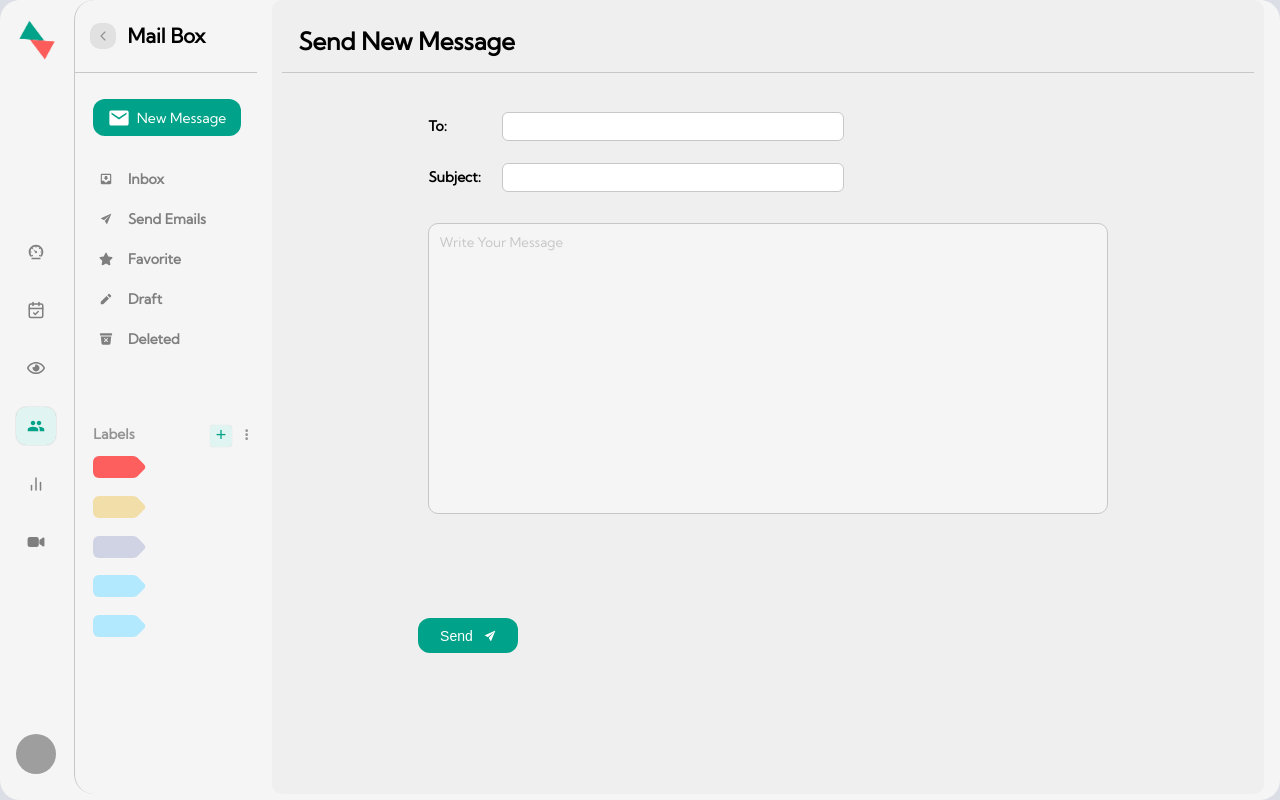
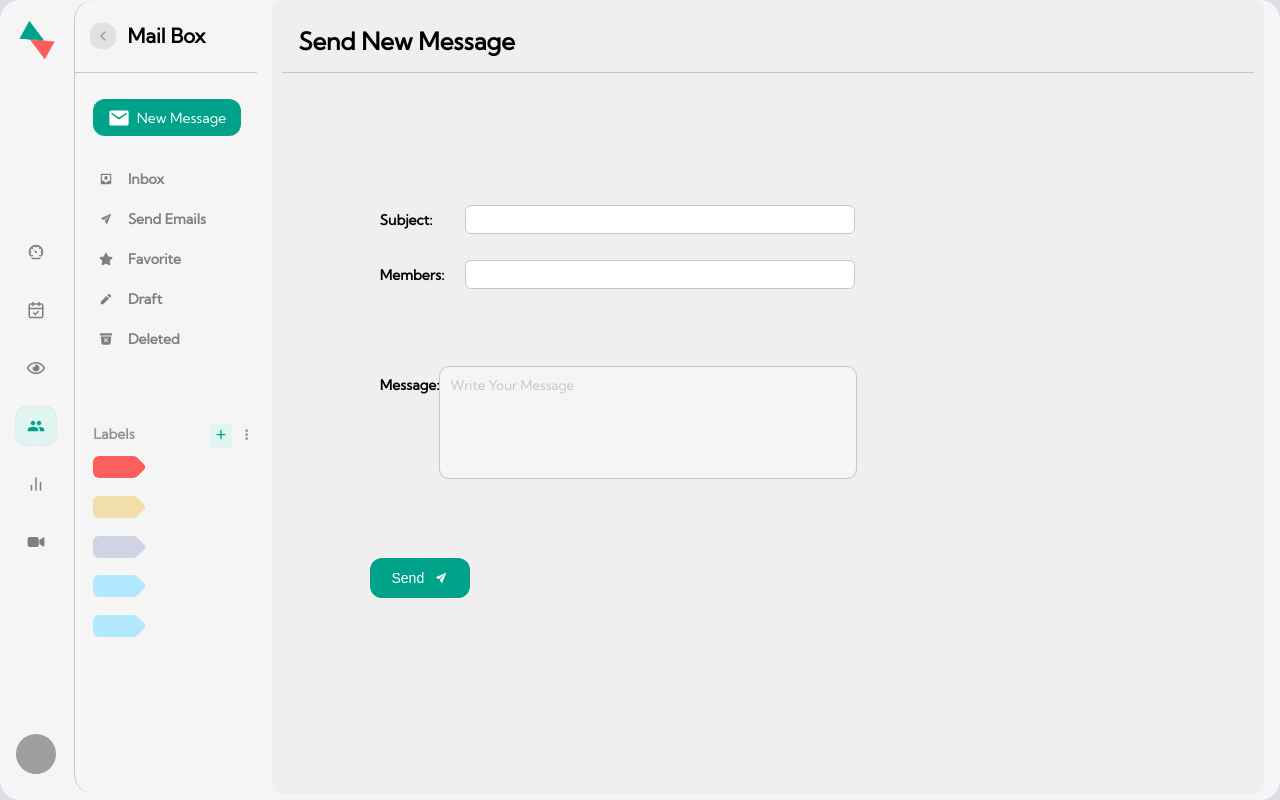
Before and after one commit to Avib315/mailBox-react, a React (Vite) app: page /emails/new-message in a window 1280 px wide. Built offline with nearby package versions, Linux system fonts and the light colour scheme; grey boxes are pictures that could not be loaded.

Commit message:
new login function

```diff
--- a/src/components/EmailLi/emailLi.jsx
+++ b/src/components/EmailLi/emailLi.jsx
@@ -1,12 +1,39 @@
-import React from 'react'
+import React, { useContext, useState } from 'react'
 import "./emailLi.scss"
 import { Badge } from '../Badge/badge'
 import { FaStar } from "react-icons/fa";
 import { NavLink } from 'react-router-dom';
 import playOnClickEffect from '../../functions/soundClickEffect';
-export const EmailLi = ({ userName = "", to = "", timeMsg = "", userMsg = "", members = [], isRead }) => {
+import { axiosReq } from '../../functions/webApi';
+import { UserContexts } from '../../dataContext/UserContext';
+export const EmailLi = ({ to = "", timeMsg = "", userMsg = "", members = [], isRead, chatId , isFavorite}) => {
+  const [read, setRead] = useState(isRead)
+  const [favorite, setIsFavorite] = useState(Boolean(isFavorite))
+  const { userId } = useContext(UserContexts)
+  const openCheatClickHendler = async () => {
+    playOnClickEffect()
+    try {
+      const res = await axiosReq({ method: "PUT", url: "userchats/readchat", body: { userId, chatId } })
+      if (res)
+        setRead(true)
+    }
+    catch (err) {
+      console.error(err)
+    }
+  }
+  const toggleToFavoritClickHendler = async (e) => {
+    e.preventDefault()
+    try {
+      const res = await axiosReq({ method: "PUT", url: "userchats/favoritchst", body: { userId, chatId , status:"isFavorite" , statusaVlue:!favorite} })
+      if (res)
+      setIsFavorite(!favorite)
+    }
+    catch (err) {
+      console.error(err)
+    }
+  }
   return (
-    <NavLink onClick={() => playOnClickEffect()} to={to} className={({ isActive }) => isActive ? "EmailLi activeLink" : "EmailLi"}>
+    <NavLink state={{ read }} onClick={openCheatClickHendler} to={to} className={({ isActive }) => isActive ? "EmailLi activeLink" : "EmailLi"}>
 
       <div className="usersImageContainer">
         {members.slice(0, 3).map((mem, i) => <img key={"keyImage" + String(Math.random() * 0.567) + i} src={mem.avatar} alt="userMember" />)}
@@ -20,7 +47,7 @@ export const EmailLi = ({ userName = "", to = "", timeMsg = "", userMsg = "", me
 
       <div className="timeAndBadeg">
         <p className='time'>{timeMsg}</p>
-        {isRead ? <button className='star' onClick={(e) => e.preventDefault()}><FaStar /></button> : <Badge />}
+        {read ? <button className={`star ${favorite&&"active"}`} onClick={toggleToFavoritClickHendler}><FaStar /></button> : <Badge />}
       </div>
     </NavLink>
   )
--- a/src/components/EmailLi/emailLi.scss
+++ b/src/components/EmailLi/emailLi.scss
@@ -114,6 +114,9 @@
       align-items: center;
       background-color: inherit;
       color: #a3a3a3;
+      &.active{
+        color:var(--green);
+      }
     }
   }
 }
--- a/src/components/SendBtn/sendBtn.jsx
+++ b/src/components/SendBtn/sendBtn.jsx
@@ -1,9 +1,8 @@
 import React from 'react'
 import "./sendBtn.scss"
 import { IoIosSend } from "react-icons/io";
-export const SendBtn = (props) => {
-    console.log(props.loading)
+export const SendBtn = ({loading, ...props}) => {
     return (
-        <button className={`SendBtn ${props.loading&&"loadingBtn"} `} {...props}>Send <IoIosSend /> </button>
+        <button className={`SendBtn ${loading ? "loadingBtn" : null} `} {...props}>Send <IoIosSend /> </button>
     )
 }
--- a/src/pages/Cheats/cheats.jsx
+++ b/src/pages/Cheats/cheats.jsx
@@ -13,7 +13,9 @@ import { useParams } from 'react-router-dom';
 import { useAxiosReq, axiosReq } from '../../functions/webApi';
 import { UserContexts } from '../../dataContext/UserContext';
 import { Loading } from '../../components/Loading/loading';
+import { useLocation } from 'react-router-dom';
 export const Cheats = () => {
+  const { state } = useLocation()
   const { emailId } = useParams()
   const { data, setLoading, loading, setData } = useAxiosReq({ deafultValue: {}, url: "userchats/getchatsbyid", body: { chatId: emailId }, dependency: [emailId] })
   const { userId } = useContext(UserContexts)
@@ -55,11 +57,11 @@ export const Cheats = () => {
             {data?.msg?.map((msg, i) => <CheatRow key={"ceats" + i} isMe={userId == msg.from._id}{...msg} />)}
           </div>
           <div className="textAreaBtnContainer">
-          <TextArea value={newMsg}  onChange={e => { setNewMsg(e.target.value); }} />
+            <TextArea value={newMsg} onChange={e => { setNewMsg(e.target.value); }} />
             <SendBtn onClick={sendMsgHendler} loading={loading} />
           </div>
         </div>
-      </>: <Loading/>}
+      </> : <Loading />}
     </div>
 
   )
--- a/src/pages/EmailList/emailList.jsx
+++ b/src/pages/EmailList/emailList.jsx
@@ -12,7 +12,7 @@ export const EmailList = () => {
   const { userId } = useContext(UserContexts)
   const { emailType } = useParams()
   const axiosPostQuery = { method: "POST", deafultValue: [], url: "userchats/getchats", body: { flags: [flags[emailType]] }, dependency: [emailType] }
-  const { loading, data, setData , setLoading } = useAxiosReq(axiosPostQuery)
+  const { loading, data, setData, setLoading } = useAxiosReq(axiosPostQuery)
   let searchTimeOut;
   const searchByInput = (e) => {
     clearTimeout(searchTimeOut)
@@ -36,10 +36,13 @@ export const EmailList = () => {
           {(!loading && data?.length == 0) && < h2 > No Chats , You Lonely Fuck</h2>}
           {data.map((e, i) => {
             const lastmsg = e.chat.msg.find(msg => msg.date === e.chat.lastDate)
+            console.log(e);
             return <EmailLi
+              chatId={e._id}
               to={e.chat._id}
               key={"emailList-" + i}
               isRead={e.isRead}
+              isFavorite={e.isFavorite}
               members={e.chat.members.filter(u => u._id !== userId)}
               userName={e.chat.members[e.chat.members.length - 1].fullName}
               userMsg={lastmsg?.content}
--- a/src/pages/LoginPage/loginPage.jsx
+++ b/src/pages/LoginPage/loginPage.jsx
@@ -4,6 +4,7 @@ import { FormSignContainer } from '../../components/FormSignContainer/formSignCo
 import { InputUser } from '../../components/InputUser/inputUser'
 import { InputSubmit } from '../../components/InputSubmit/inputSubmit'
 import { NavLink } from 'react-router-dom'
+import { axiosReq } from '../../functions/webApi'
 export const LoginPage = () => {
   const [userInput, setUserInput] = useState({ email: "", password: "" })
   const setPasswordHendler = (e) => {
@@ -12,8 +13,12 @@ export const LoginPage = () => {
   const setEmaildHendler = (e) => {
     setUserInput({ ...userInput, email: e.target.value })
   }
-  const onSubmitHendler = (e) => {
+  const onSubmitHendler = async (e) => {
     e.preventDefault()
+    userInput.email.trim()
+    userInput.password.trim()
+    const user = await axiosReq({ method: "POST", body: userInput, url: "user/login" })
+    console.log(user);
   }
   return (
     <FormSignContainer title="Welcome To Mail Box">
--- a/src/pages/NewMsgPage/newMsgPage.jsx
+++ b/src/pages/NewMsgPage/newMsgPage.jsx
@@ -1,8 +1,22 @@
-import React from 'react'
+import React, { useState } from 'react'
 import "./newMsgPage.scss"
 import { TextArea } from '../../components/TextArea/textArea'
 import { SendBtn } from '../../components/SendBtn/sendBtn'
 export const NewMsgPage = () => {
+    const [message, setMessage] = useState({
+        subject: "",
+        members: [],
+        msg: ""
+    });
+
+    const setMsgChangeHandler = (e) => {
+        setMessage((prev) => ({ ...prev, msg: e.target.value }));
+        console.log(message);
+    };
+    const setSubjectChangeHandler = (e) => {
+        setMessage((prev) => ({ ...prev, subject: e.target.value }));
+        console.log(message);
+    };
     return (
         <div className='NewMsgPage'>
             <div className="headerContaier">
@@ -10,14 +24,19 @@ export const NewMsgPage = () => {
             </div>
             <div className='containerSendProps'>
                 <label className='labels'>
-                    <span>To:</span>
+                    <span>Subject:</span>
+                    <input type="text" onChange={setSubjectChangeHandler} />
+                </label >
+                <label className='labels'>
+                    <span>Members:</span>
                     <input type="text" /> </label>
-                <label className='labels'>
-                    <span>Subject:</span>
-                <input type="text" />
-                </label >
-                <TextArea />
-                <SendBtn/>
+                <div className='textEreaAndBtnContainer'>
+                    <div className='containerTextAreaTitle'>
+                        <span>Message:</span>
+                        <TextArea onChange={setMsgChangeHandler} />
+                    </div>
+                    <SendBtn />
+                </div>
             </div>
         </div>
     )
--- a/src/pages/NewMsgPage/newMsgPage.scss
+++ b/src/pages/NewMsgPage/newMsgPage.scss
@@ -10,10 +10,10 @@
   }
 
   .containerSendProps {
-      width: 80%;
-      height: 80%;
+    width: 90%;
+    height: 90%;
     gap: 4%;
-      padding: 4%;
+    padding:2% 4%;
     margin: auto;
     display: flex;
     flex-direction: column;
@@ -45,5 +45,26 @@
         }
       }
     }
+
+    .textEreaAndBtnContainer {
+      padding: 5% 0;
+      width: 80%;
+      display: flex;
+      flex-direction: column;
+      justify-content: end;
+
+      .containerTextAreaTitle {
+        width: 78%;
+        display: flex;
+        align-items: baseline;
+
+        span {
+          padding: 0 10px;
+          font-weight: 600;
+          font-size: 14px;
+          width: 12%;
         }
       }
+    }
+  }
+}
```
Lines whose indentation alone changed are shown as unchanged.
